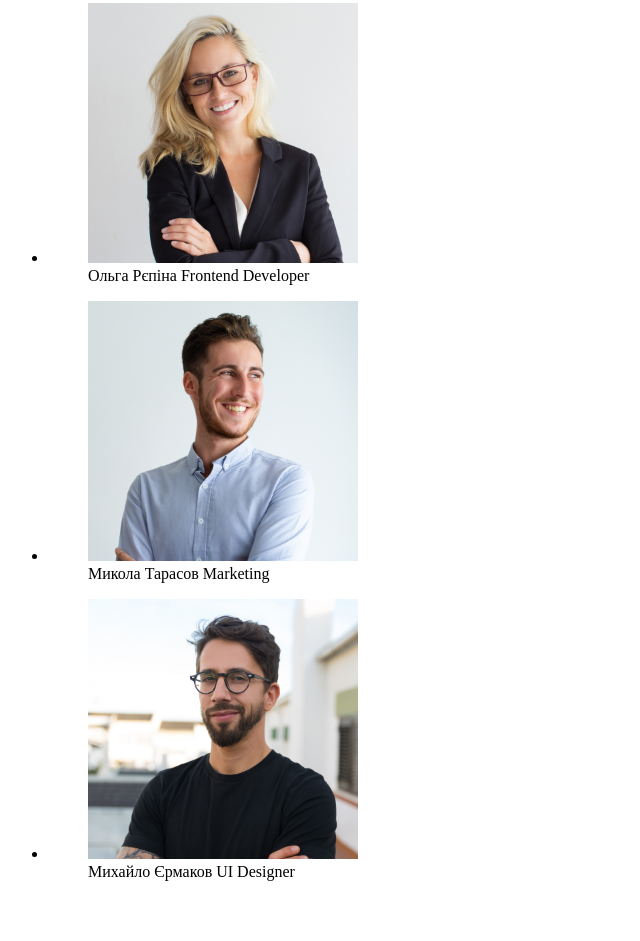
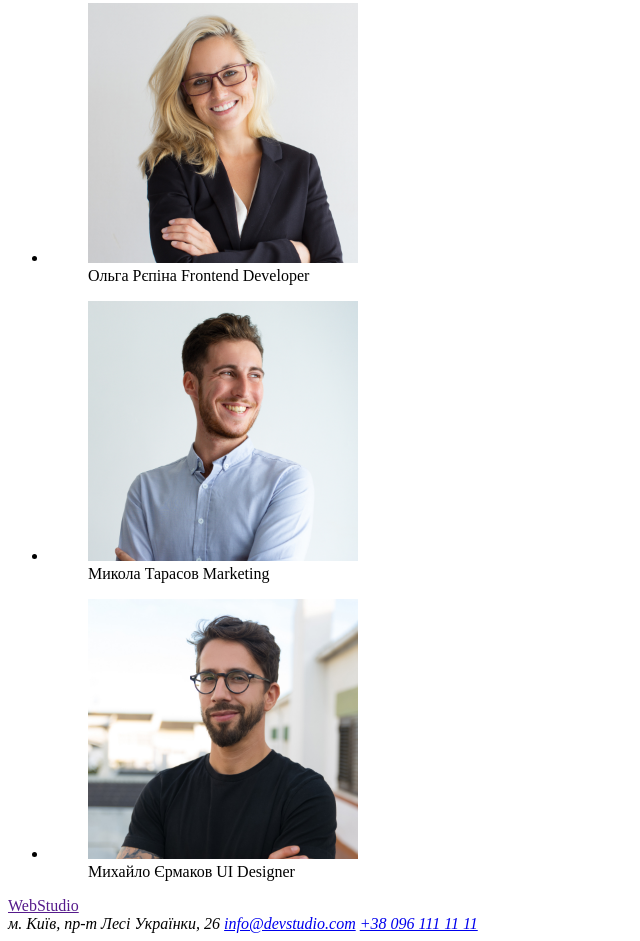
Before and after one commit to tim-mate/goit-markup-hw-01, a plain HTML site: page index.html in a window 1280 px wide. Shown: the part 1076-2017 px from the top of the page, without its empty margins (0-640 px from the left). Before the commit the page ends 1973 px from the top, so only its background shows below. Drawn offline with Linux system fonts and the light colour scheme.

Commit message:
Create a footer

```diff
--- a/index.html
+++ b/index.html
@@ -102,5 +102,15 @@
             </ul>
         </section>
     </main>
+
+    <footer>
+        <a href="" lang="en">WebStudio</a>
+
+        <address>
+            м. Київ, пр-т Лесі Українки, 26
+            <a href="mailto:info@devstudio.com">info@devstudio.com</a>
+            <a href="tel:+380961111111">+38 096 111 11 11</a>
+        </address>
+    </footer>
 </body>
 </html>
```
